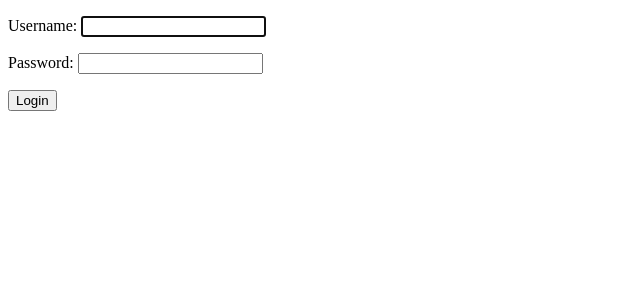
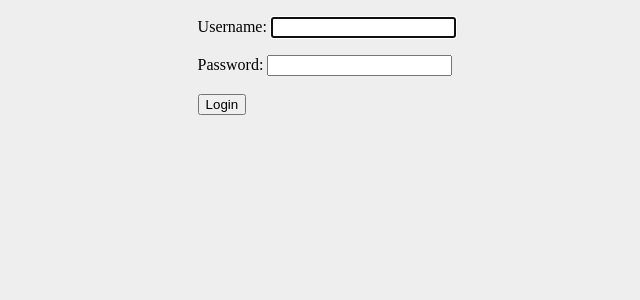
Before and after one commit to TTWNO/lamegames.io, a Django app: page /login/ in a window 1280 px wide. Shown: the top 300 px of the page, without its empty margins (0-640 px from the left). Run offline with Django 3.2, Linux system fonts and the light colour scheme.

Commit message:
Minimal styling

```diff
--- /dev/null
+++ b/common/static/css/style.css
@@ -0,0 +1,17 @@
+body {
+    background-color: #eee;
+    line-height: 1.4em;
+}
+
+#wrapper {
+    width: 70%;
+    margin: auto;
+}
+
+a {
+    color: #27a;
+}
+
+a:visited {
+    color: #941452;
+}
--- a/common/templates/layout.html
+++ b/common/templates/layout.html
@@ -1,7 +1,10 @@
+{% load static %}
 <!DOCTYPE html>
 <html>
     <head>
         <title>{% block title %}{% endblock %}</title>
+        <meta name="viewport" content="width=device-width, initial-scale=1">
+        <link type="text/css" rel="stylesheet" href="{% static 'css/style.css' %}">
     </head>
     <body>
         <div id="wrapper">
```
